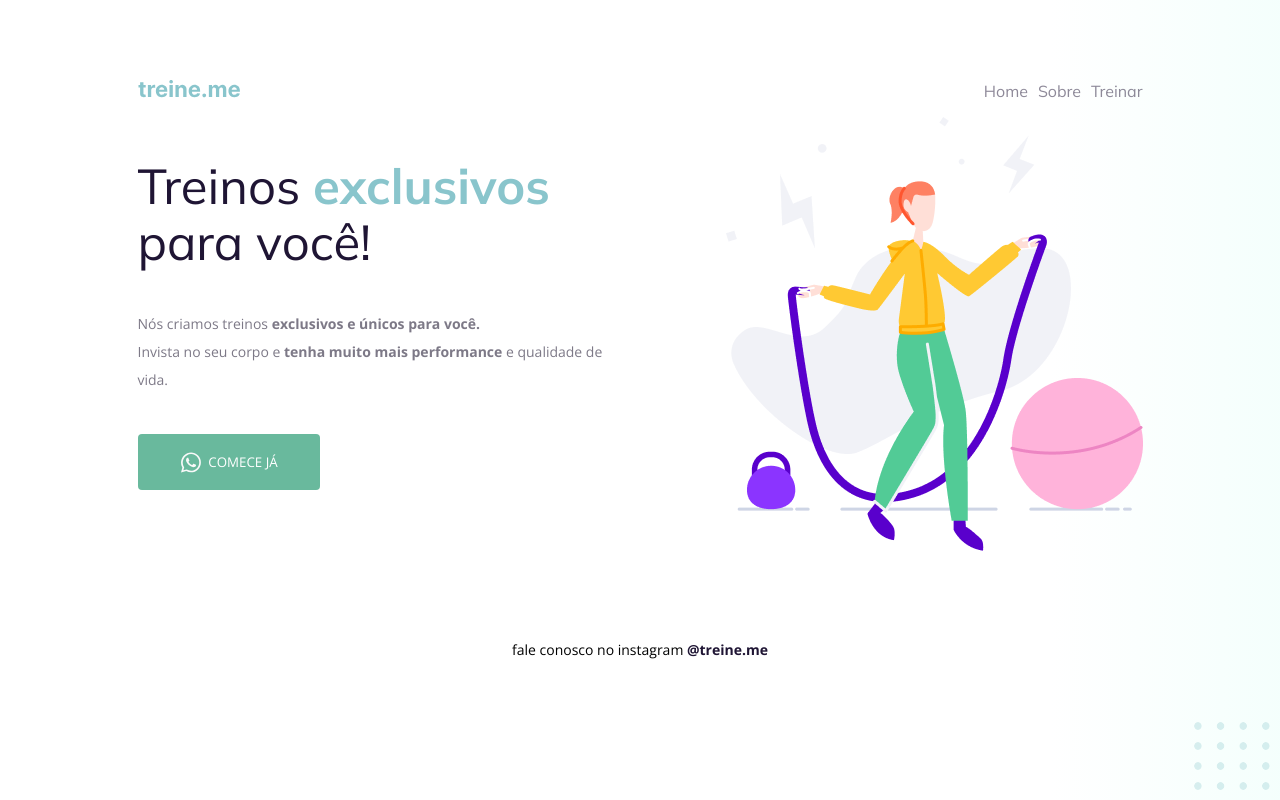
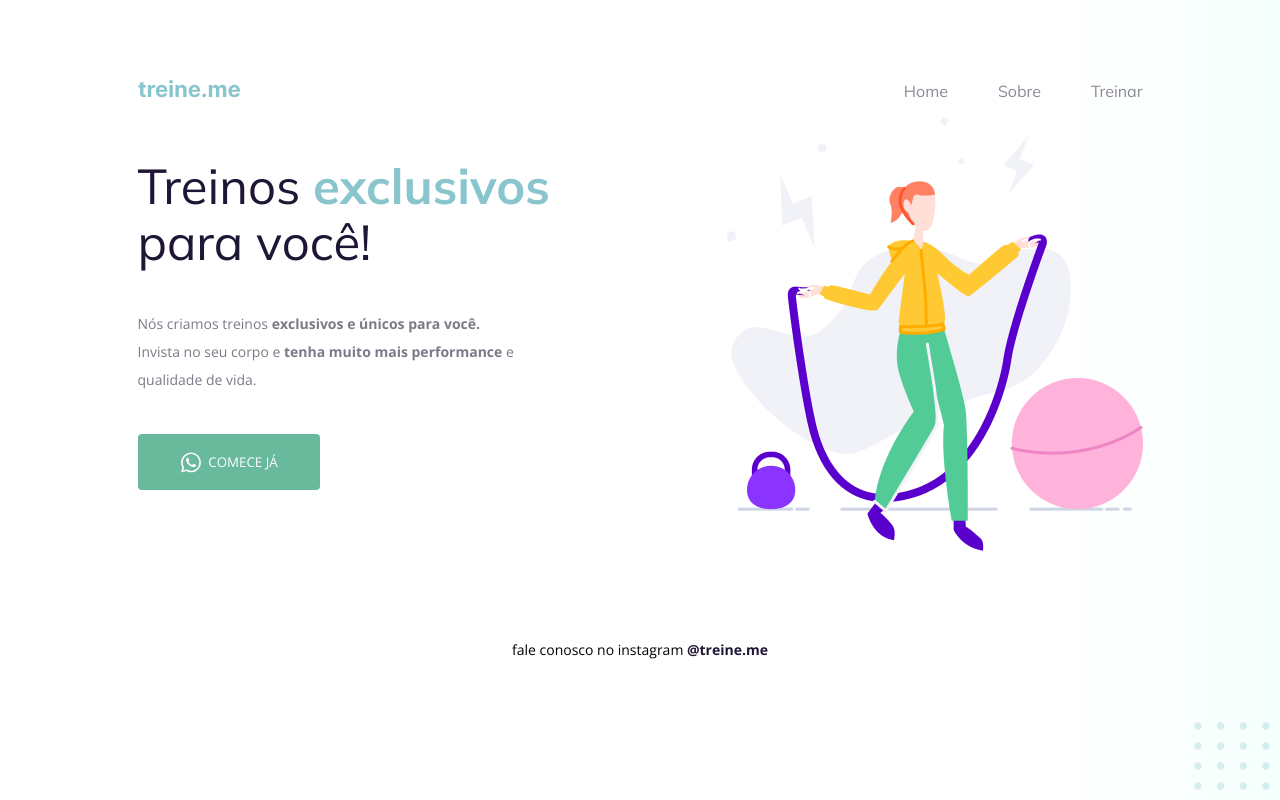
Before and after one commit to GlaucioS/rocketseat-explore-projeto02, a plain HTML site: page index.html in a window 1280 px wide. Drawn offline with nearby package versions, Linux system fonts and the light colour scheme.

Commit message:
Ajustes finos gerais

```diff
--- a/style.css
+++ b/style.css
@@ -23,7 +23,7 @@ nav{
 }
 ul{
   display: flex;
-  gap: 10px;
+  gap: 50px;
   list-style-type: none;
 }
 
@@ -74,7 +74,7 @@ main {
     font-size: 14px;
     line-height: 28px;
     color: #7d7987;
-    width: 489px;
+    width: 438px;
     margin: 40px 0;
   }
 
```
